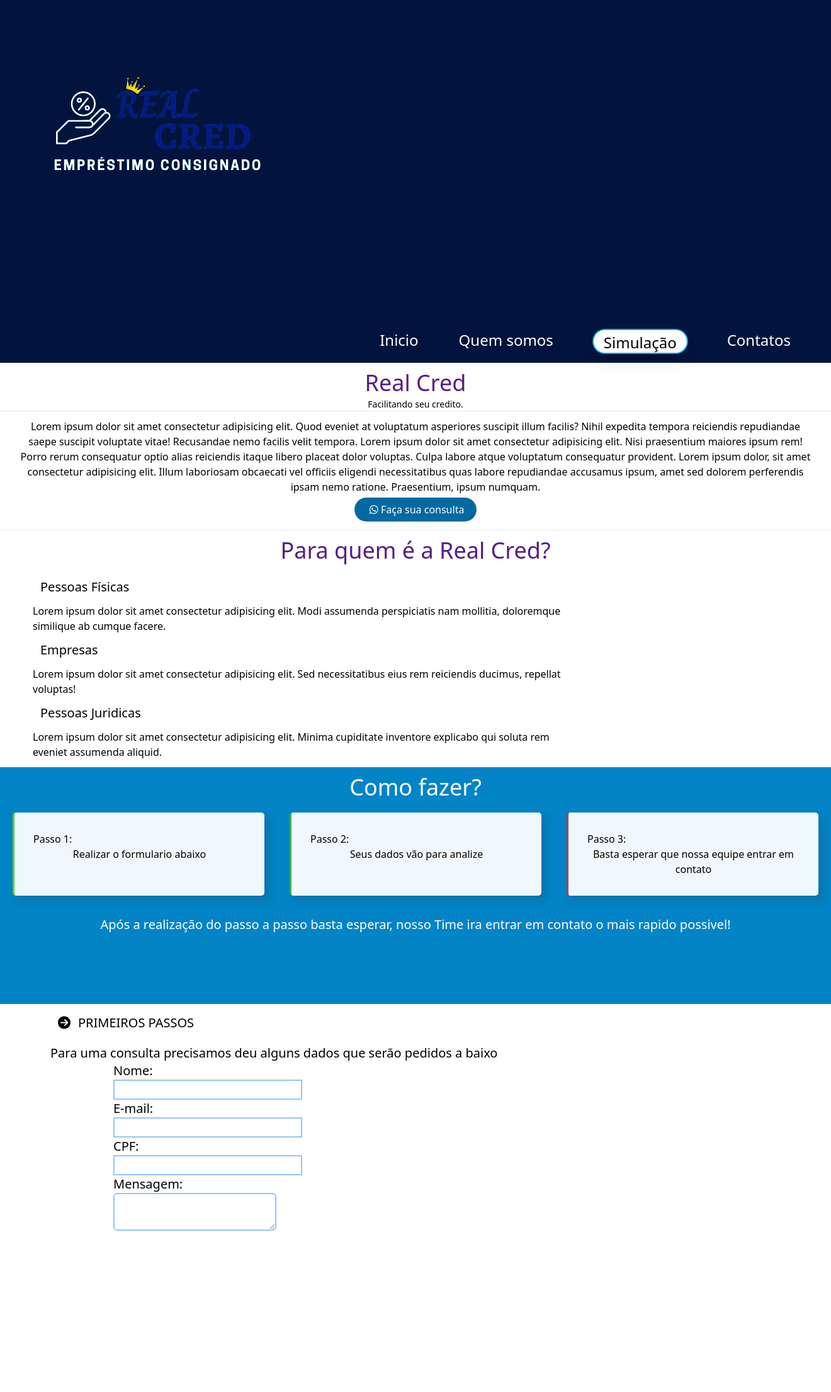
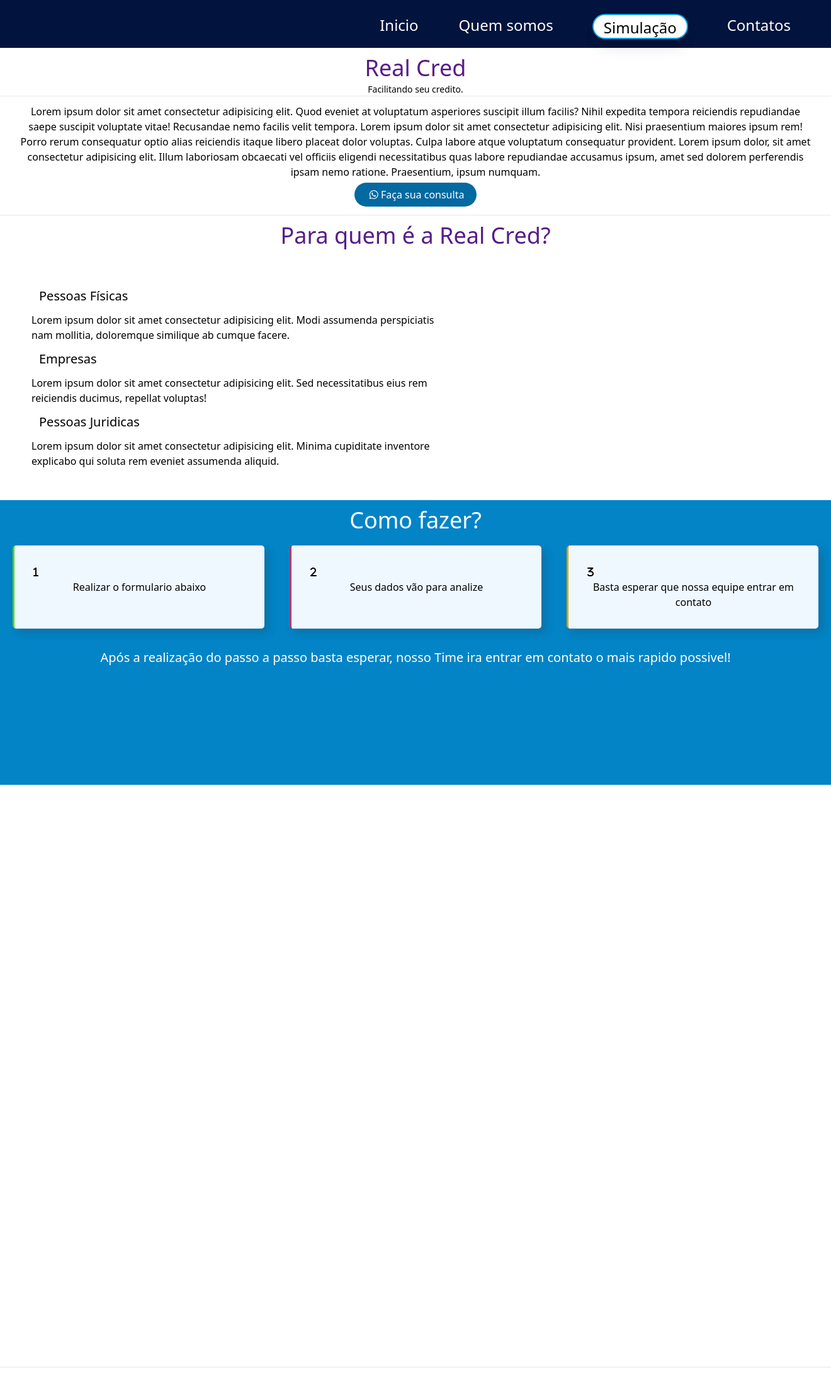
Before and after one commit to HumbertoVisgueira/SITE_EMPRESTIMO, a Django app: template templates/index.html in a window 1320 px wide. Shown: the top 2210 px of the page at 63% size. After the commit the page ends 2171 px from the top, so only its background shows below. Run offline with Django 4.2, Linux system fonts and the light colour scheme; the template is opened without the code that fills it, so the values that code supplies are empty; some libraries are stand-ins or nearby versions.

Commit message:
testes
atual

```diff
--- a/templates/index.html
+++ b/templates/index.html
@@ -10,7 +10,6 @@
 </head>
 <body>
     <header style="background-color: #02143d; " class="text-right">
-      <div class="Logo"><img src="Img/logo-removebg-preview (3).png"></div>
       <ul class="flex text-2xl flex-row-reverse text-white">
         <li class="px-8 pt-6 mr-8"><button style="background-color: #02143d">Contatos</button></li>
         <li class="px-8 pt-6 "><button class="border-white bg-white hover:bg-sky-700 rounded-full text-black hover:text-white ring-2 ring-sky-500 hover:ring-white px-4 pt-1 mb-4 shadow-xl ">Simulação</button></li>
@@ -41,7 +40,7 @@
                 <div class="">
                 <h1 class="text-center text-4xl pt-3 text-purple-900">Para quem é a Real Cred?</h1>
 
-                <ul class="px-3 py-3 mx-10 text-left mr-96">
+                <ul style="padding: 30px; margin: 20px; width: 700px;" class="px-3 py-3 mx-10 text-left mr-96">
                     <li class="text-xl text-bold px-3 py-3">Pessoas Físicas</li>
                     <p class="">Lorem ipsum dolor sit amet consectetur adipisicing elit. Modi assumenda perspiciatis nam mollitia, doloremque similique ab cumque facere.</p>
                     <li class="text-xl text-bold px-3 py-3">Empresas</li>
@@ -55,43 +54,22 @@
                 <div id="tuts" style="display: flex; justify-content:center; aling-items:center">
 
                     <div id="pass1" style="border-radius: 5px; box-shadow: 7px 7px 13px 0px rgba(50, 50, 50, 0.22); padding: 30px; margin: 20px; width: 400px; transition: all 0.3s ease-out; border-left: 3px solid #5bd117; background-color: aliceblue;">
-                        <h2 class="text-left">Passo 1:</h2>
+                        <h1 class="text-left"><i class="fa-solid fa-1 "></i></h1>
                         <p>Realizar o formulario abaixo</p>
                     </div>
-                    <div id="pass2" style="border-radius: 5px; box-shadow: 7px 7px 13px 0px rgba(50, 50, 50, 0.22); padding: 30px; margin: 20px; width: 400px; transition: all 0.3s ease-out; border-left: 3px solid #3bb54a; background-color: aliceblue;">
-                        <h2 class="text-left">Passo 2:</h2>
+                    <div id="pass2" style="border-radius: 5px; box-shadow: 7px 7px 13px 0px rgba(50, 50, 50, 0.22); padding: 30px; margin: 20px; width: 400px; transition: all 0.3s ease-out; border-left: 3px solid #b53b64; background-color: aliceblue;">
+                        <h2 class="text-left"><i class="fa-solid fa-2"></i></h2>
                         <p>Seus dados vão para analize</p>
                     </div>
-                    <div id="pass3" style="border-radius: 5px; box-shadow: 7px 7px 13px 0px rgba(50, 50, 50, 0.22); padding: 30px; margin: 20px; width: 400px; transition: all 0.3s ease-out; border-left: 3px solid #b3404a; background-color: aliceblue;">
-                        <h2 class="text-left">Passo 3:</h2>
+                    <div id="pass3" style="border-radius: 5px; box-shadow: 7px 7px 13px 0px rgba(50, 50, 50, 0.22); padding: 30px; margin: 20px; width: 400px; transition: all 0.3s ease-out; border-left: 3px solid #d6a318; background-color: aliceblue;">
+                        <h2 class="text-left"><i class="fa-solid fa-3"></i></h2>
                         <p>Basta esperar que nossa equipe entrar em contato</p>
                     </div>
                 </div>
                 <h1 class="text-center text-xl pt-3 text-white">Após a realização do passo a passo basta esperar, nosso Time ira entrar em contato o mais rapido possivel!</h1>
             </div>
 
-                <div type="text_1" class="text-left pl-20">
-                <span class="text-xl"><i class="fa-solid fa-circle-arrow-right px-3 mt-5"></i>PRIMEIROS PASSOS</span>
-                <p class="mt-5 text-xl">Para uma consulta precisamos deu alguns dados que serão pedidos a baixo</p>
-                    <div class=" px-5 justify-right">
-                        <div class="mx-20 text-xl">
-                            <label for="nome" class=" rounded-lg ">Nome:</label>
-                            <input type="text" id="nome" style="display: block;" class="border-2  border-blue-300"/>
-                        </div>
-                        <div class="mx-20 text-xl">
-                            <label for="email" class=" rounded-lg">E-mail:</label>
-                            <input type="email" id="email" style="display: block;" class="border-2  border-blue-300"/>
-                        </div>
-                        <div class="mx-20 text-xl">
-                            <label for="number" class=" rounded-lg">CPF:</label>
-                            <input type="text" id="number" style="display: block;" class="border-2  border-blue-300"/>
-                        </div>
-                        <div class="mx-20 text-xl">
-                            <label for="msg" class="">Mensagem:</label>
-                            <textarea style="display: block;" class="border-2 border-blue-300 rezise-x rounded-md"></textarea>
-                        </div>
-                    </div>
-                </div>
+
             </div>
         </section>
     </main>
```
Also changed, not shown: templates/Img/Logo.png (renamed from templates/Img/logo-removebg-preview (3).png).
